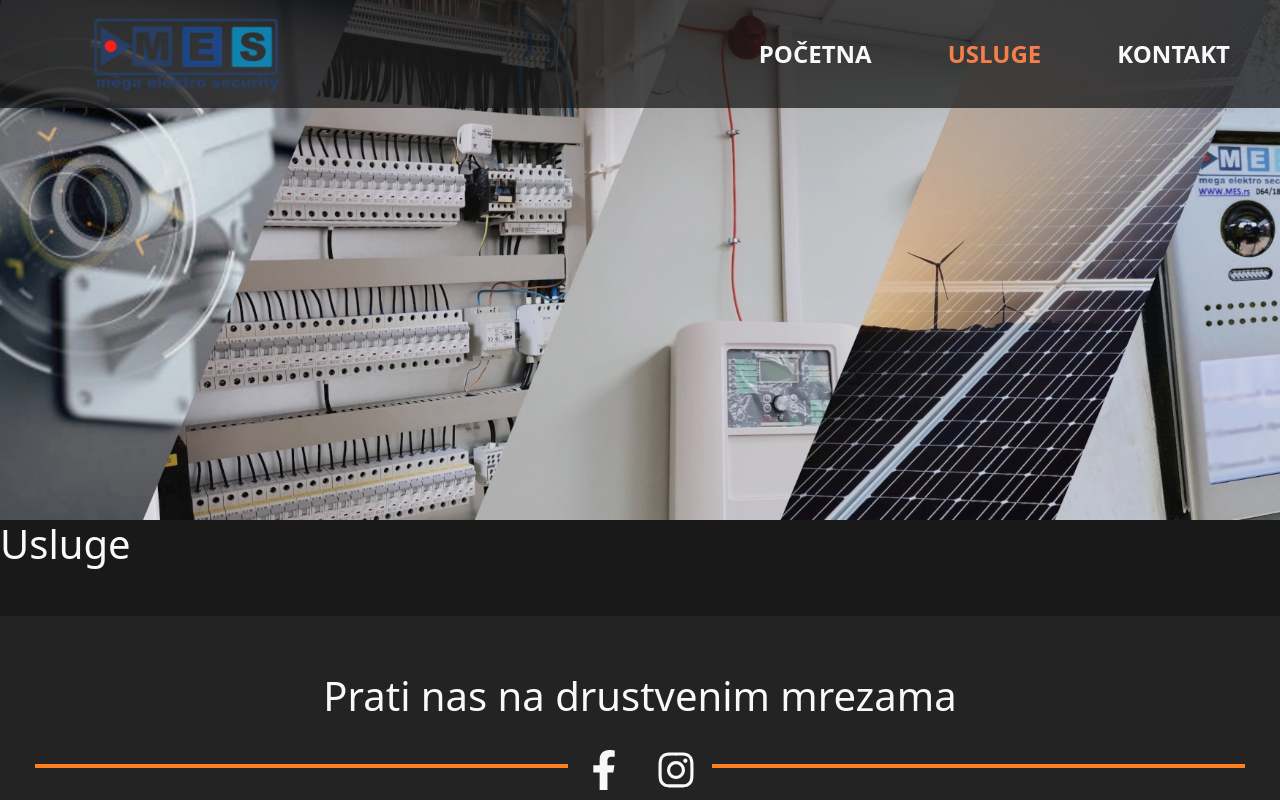
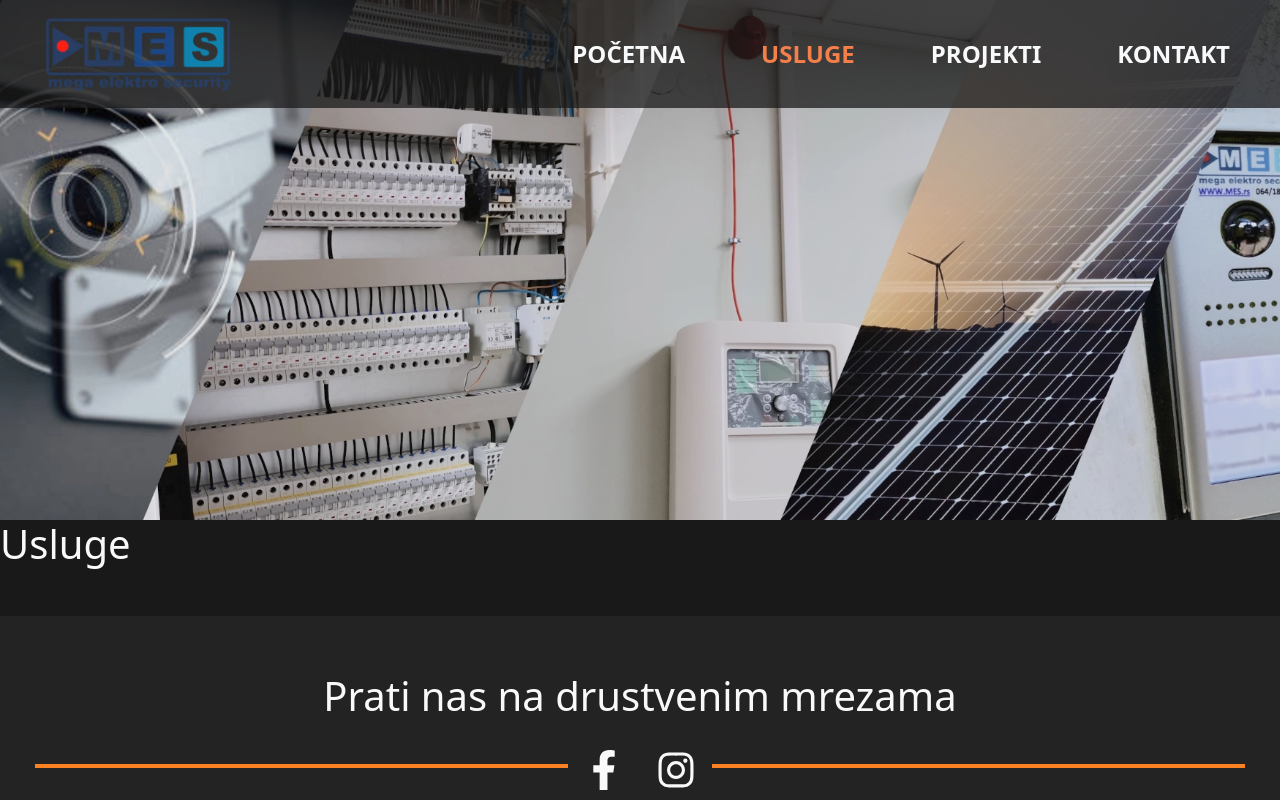
Before and after one commit to RadojkoR/MES_React, a React (Create React App) app: page /usluge in a window 1280 px wide. Shown: the top 800 px of the page. Built offline with nearby package versions, Linux system fonts and the light colour scheme.

Commit message:
added bootstrap nav

```diff
--- a/src/Components/Layout/Nav.tsx
+++ b/src/Components/Layout/Nav.tsx
@@ -1,49 +1,97 @@
-import logo from '../../Assets/logo1.webp';
-import { NavLink, useLocation } from 'react-router-dom';
-import { useEffect } from 'react';
-
+import logo from "../../Assets/logo1.webp";
+import { RxHamburgerMenu } from "react-icons/rx";
+import { NavLink, useLocation } from "react-router-dom";
+import { useEffect } from "react";
 
 export default function Nav() {
-  const {pathname} = useLocation();
+  const { pathname } = useLocation();
   useEffect(() => {
-    window.scrollTo(0, 0)
-  }, [pathname])
+    window.scrollTo(0, 0);
+  }, [pathname]);
 
   return (
-    <nav
-      className="mainNav navbar navbar-expand-lg position-fixed w-100"
-    >
-      <div className="container-fluid justify-content-between">
-        <div className="logoContainer d-flex align-items-center justify-content-center ms-5">
+    // <nav
+    //   className="mainNav navbar navbar-expand-lg position-fixed w-100"
+    // >
+    //   <div className="container-fluid justify-content-between">
+    //     <div className="logoContainer d-flex align-items-center justify-content-center ms-5">
+    //       <NavLink to="/">
+    //         <img className="logo" src={logo} alt="MES Logo" />
+    //       </NavLink>
+    //     </div>
+    //     <ul className="menuContainer navbar-nav mb-2 mb-lg-0">
+    //       <li className="nav-item menuItem">
+    //         <NavLink className={({isActive}) =>`menuLink nav-link text-light ${isActive ? 'active' : ''}`} to="/">
+    //           Početna
+    //         </NavLink>
+    //       </li>
+    //       <li className="nav-item menuItem">
+    //         <NavLink className={({isActive}) =>`menuLink nav-link text-light ${isActive ? 'active' : ''}`} to="/usluge">
+    //           Usluge
+    //         </NavLink>
+    //       </li>
+    //       <li className="nav-item menuItem">
+    //         <NavLink className={({isActive}) =>`menuLink nav-link text-light ${isActive ? 'active' : ''}`} to="/kontakt">
+    //           Kontakt
+    //         </NavLink>
+    //       </li>
+
+    //       {/* {menuItems.map((item, index) => {
+    //           return (
+    //             <li key={index} className="menuItem text-light">
+    //               {item}
+    //             </li>
+    //           );
+    //         })} */}
+    //     </ul>
+    //   </div>
+    // </nav>
+
+    <nav className="mainNav navbar navbar-expand-lg fixed-top">
+      <div className="container-fluid d-flex justify-content-between align-items-center">
+        <div className="logoContainer d-flex align-items-center justify-content-center">
           <NavLink to="/">
             <img className="logo" src={logo} alt="MES Logo" />
           </NavLink>
         </div>
-        <ul className="menuContainer navbar-nav mb-2 mb-lg-0">
-          <li className="nav-item menuItem">
-            <NavLink className={({isActive}) =>`menuLink nav-link text-light ${isActive ? 'active' : ''}`} to="/">
+
+        <button
+          className="toggleBtn navbar-toggler"
+          type="button"
+          data-bs-toggle="collapse"
+          data-bs-target="#navbarNav"
+          aria-controls="navbarNav"
+          aria-expanded="false"
+          aria-label="Toggle navigation"
+        >
+          <span className="hamburgerIcon fs-1">
+            <RxHamburgerMenu />
+          </span>
+        </button>
+        <div className="collapse navbar-collapse" id="navbarNav">
+          <ul className="menuContainer navbar-nav ms-auto">
+            <li className="menuItem nav-item d-flex justify-content-center">
+              <NavLink className={({ isActive }) => `menuLink nav-link text-light ${isActive ? "active" : ""}` } to="/" >
                 Početna
               </NavLink>
             </li>
-          <li className="nav-item menuItem">
-            <NavLink className={({isActive}) =>`menuLink nav-link text-light ${isActive ? 'active' : ''}`} to="/usluge">
+            <li className="menuItem nav-item d-flex justify-content-center">
+              <NavLink className={({ isActive }) => `menuLink nav-link text-light ${isActive ? "active" : ""}` } to="/usluge" >
                 Usluge
               </NavLink>
             </li>
-          <li className="nav-item menuItem">
-            <NavLink className={({isActive}) =>`menuLink nav-link text-light ${isActive ? 'active' : ''}`} to="/kontakt">
+            <li className="menuItem nav-item d-flex justify-content-center">
+              <NavLink className={({ isActive }) => `menuLink nav-link text-light ${isActive ? "active" : ""}` } to="/projekti" >
+                Projekti
+              </NavLink>
+            </li>
+            <li className="menuItem nav-item d-flex justify-content-center">
+              <NavLink className={({ isActive }) => `menuLink nav-link text-light ${isActive ? "active" : ""}` } to="/kontakt" >
                 Kontakt
               </NavLink>
             </li>
-
-          {/* {menuItems.map((item, index) => {
-              return (
-                <li key={index} className="menuItem text-light">
-                  {item}
-                </li>
-              );
-            })} */}
           </ul>
+        </div>
       </div>
     </nav>
   );
--- a/src/Styles/partials/nav.scss
+++ b/src/Styles/partials/nav.scss
@@ -31,6 +31,16 @@
             color: variables.$activeClass!important;
         }
     }
+
+    .navbar-toggler:focus {
+        outline: none;
+        box-shadow: none;
+    }
+
+    .hamburgerIcon {
+        color: variables.$bodyTextColor !important;
+
+    }
 }
 
  .mainNav.hide {
```
Lines whose indentation alone changed are shown as unchanged.
